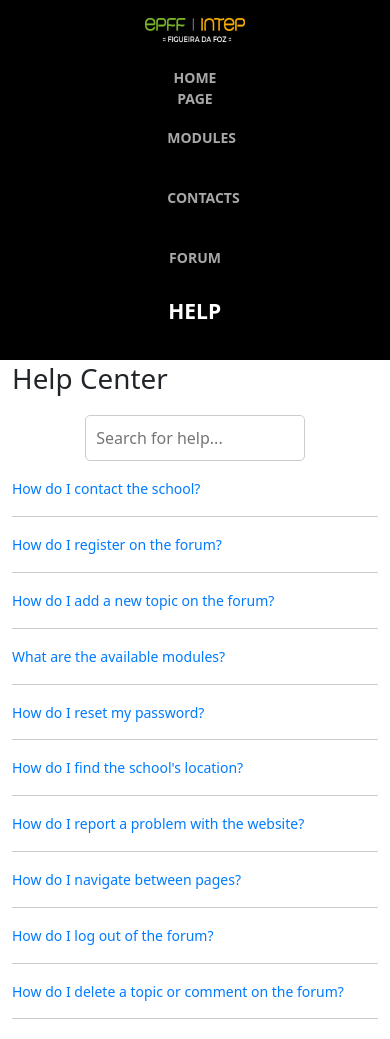
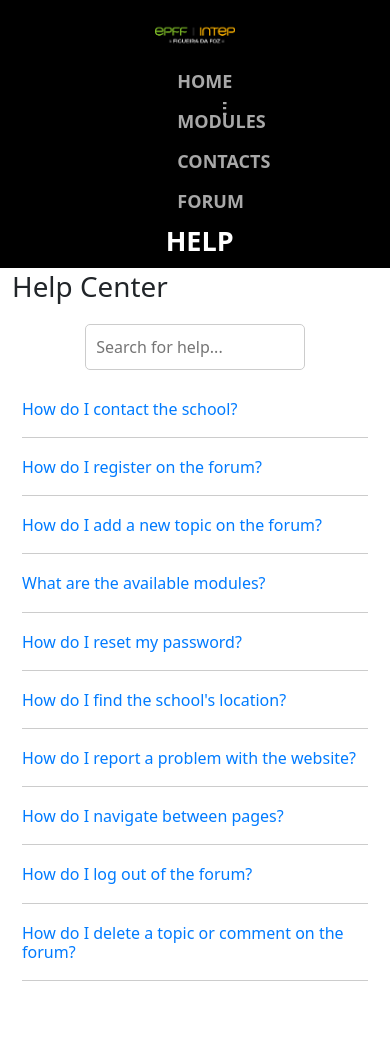
Before and after one commit to svyat777/app_school, a PHP site: page /help.html in a window 390 px wide. After the commit the page ends 981 px from the top, so only its background shows below. Run offline with PHP 8.4, Linux system fonts and the light colour scheme; some libraries are stand-ins or nearby versions.

Commit message:
change x2

```diff
--- a/src/sass/style.css
+++ b/src/sass/style.css
@@ -588,74 +588,34 @@
 
  }
 
-/* Общие стили для мобильных устройств */
+/* Основные стили для мобильных устройств */
 @media (max-width: 768px) {
-  /* Навигационная панель */
+  .container {
+      width: 100%;
+      padding: 0 15px;
+  }
+
   .navigate .navi-items {
+      display: flex;
       flex-direction: column;
       align-items: center;
   }
 
-  .navigate .navi-items .obnav {
-      margin: 10px 0;
+  .navigate .navi-items a {
+      display: block;
+      padding: 10px;
+      font-size: 18px;
   }
 
-  .navigate .navi-items .img_school_logo {
-      width: 100px;
+  .img_school_logo {
+      width: 80px;
+      height: auto;
   }
 
-  /* Контактная форма */
-  .contact-container {
-      flex-direction: column;
-  }
-
-  .contact-form {
-      width: 100%;
-  }
-
-  .contact-form input,
-  .contact-form textarea {
-      width: 100%;
-  }
-
-  .contact-form button {
-      width: 100%;
-  }
-
-  /* Карта */
-  .map {
-      width: 100%;
-      height: 300px;
-  }
-
-  /* Модули */
-  .accordion-header {
-      font-size: 16px;
-  }
-
-  .accordion-content {
-      font-size: 14px;
-  }
-
-  /* Форум */
-  .container1 {
-      width: 100% !important;
-  }
-
-  .forum .thread,
-  .forum .comment,
-  .forum .reply {
-      width: 100%;
-  }
-
-  .forum .form-container input,
-  .forum .form-container button {
-      width: 100%;
-  }
-
-  /* Помощь */
+  /* FAQ секция */
   .faq-section {
-      width: 100%;
+      max-width: 100%;
+      padding: 10px;
   }
 
   .faq-item h3 {
@@ -665,61 +625,26 @@
   .faq-item p {
       font-size: 14px;
   }
-}
 
-/* Стили для очень маленьких устройств */
-@media (max-width: 480px) {
-  /* Навигационная панель */
-  .navigate .navi-items .obnav a {
-      font-size: 14px;
+  /* Контактная форма */
+  .contact-container {
+      flex-direction: column;
+      align-items: center;
   }
 
-  /* Контактная форма */
-  .contact-form h3 {
-      font-size: 18px;
+  .contact-info,
+  .contact-form {
+      width: 100%;
   }
 
   .contact-form input,
   .contact-form textarea {
-      font-size: 14px;
+      width: 100%;
+      font-size: 16px;
   }
 
-  .contact-form button {
-      font-size: 14px;
-  }
-
-  /* Карта */
-  .map {
-      height: 200px;
-  }
-
-  /* Модули */
-  .accordion-header {
-      font-size: 14px;
-  }
-
-  .accordion-content {
-      font-size: 12px;
-  }
-
-  /* Форум */
-  .forum .thread,
-  .forum .comment,
-  .forum .reply {
-      font-size: 14px;
-  }
-
-  .forum .form-container input,
-  .forum .form-container button {
-      font-size: 14px;
-  }
-
-  /* Помощь */
-  .faq-item h3 {
-      font-size: 14px;
-  }
-
-  .faq-item p {
-      font-size: 12px;
+  .map iframe {
+      width: 100%;
+      height: 300px;
   }
 }
```
